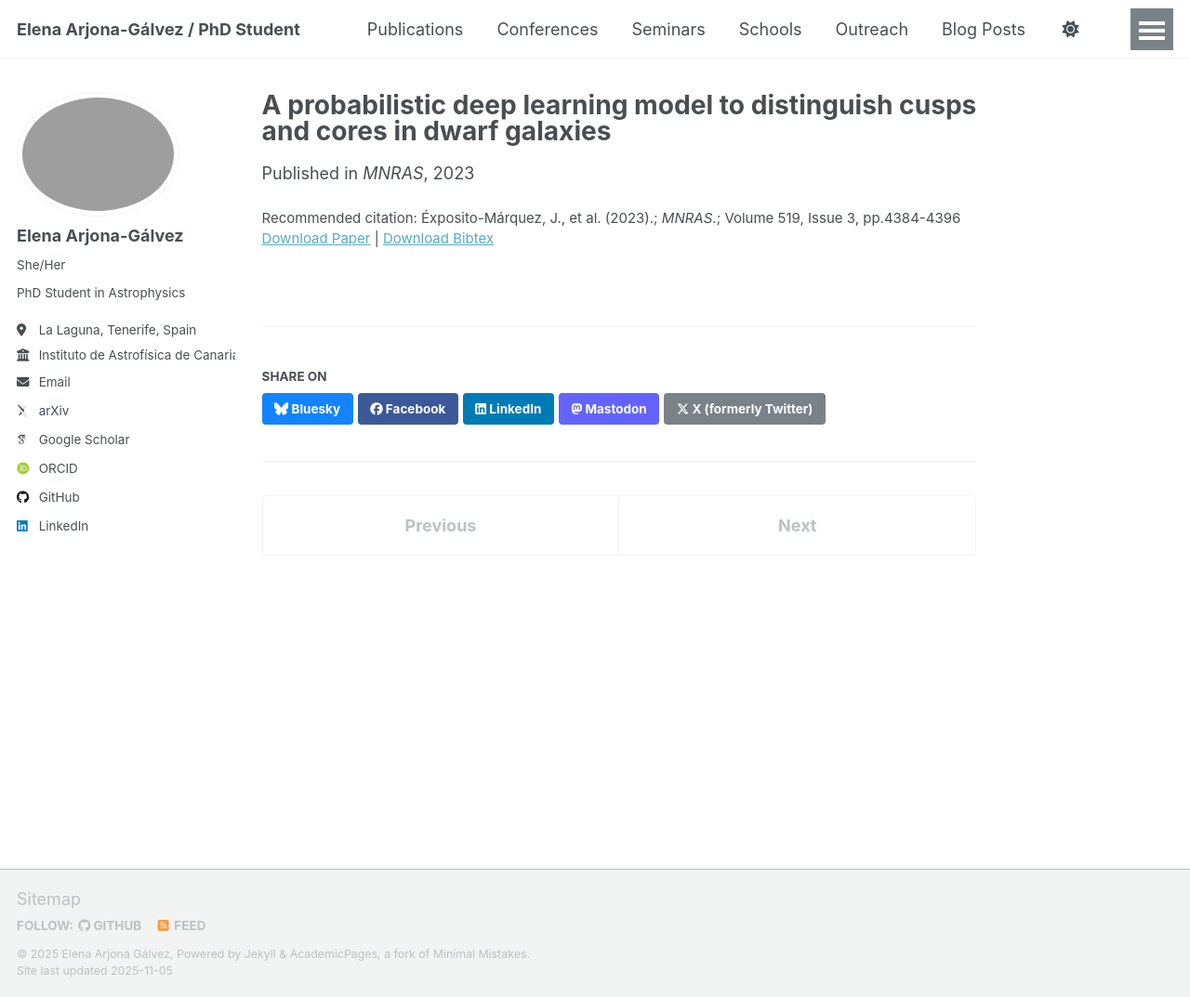
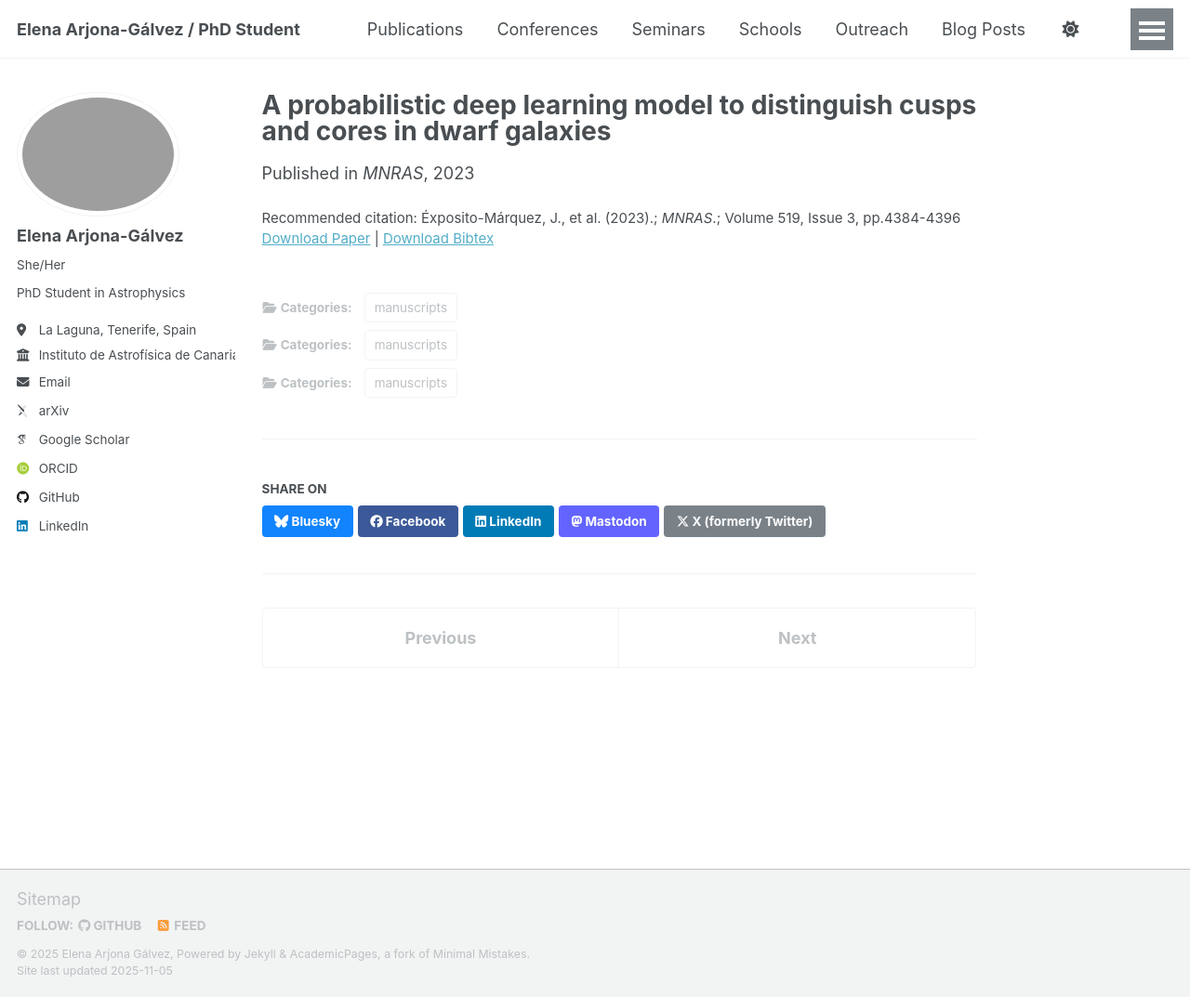
Before and after one commit to elearjgal/elearjgal.github.io, a Jekyll site: the page built from _publications/Expósito-Márquez23.md, in a window 1280 px wide and 1073 px high. Shown: the whole window at 93% size. Built offline with Jekyll 4.4.1, drawn with Linux system fonts in a browser that asks for light colours; some web fonts are replaced; a script that is not in the unit is left out; some of the changed lines change nothing that is shown.

Commit message:
Update page__taxonomy.html

```diff
--- a/_includes/page__taxonomy.html
+++ b/_includes/page__taxonomy.html
@@ -7,3 +7,15 @@
 {% if site.category_archive.type and page.categories[0] and page.collection != 'publications' %}
   {% include category-list.html %}
 {% endif %}
+
+{% if site.category_archive.type and page.categories[0] and page.collection != 'seminars' %}
+  {% include category-list.html %}
+{% endif %}
+
+{% if site.category_archive.type and page.categories[0] and page.collection != 'schools' %}
+  {% include category-list.html %}
+{% endif %}
+
+{% if site.category_archive.type and page.categories[0] and page.collection != 'outreach' %}
+  {% include category-list.html %}
+{% endif %}
```
